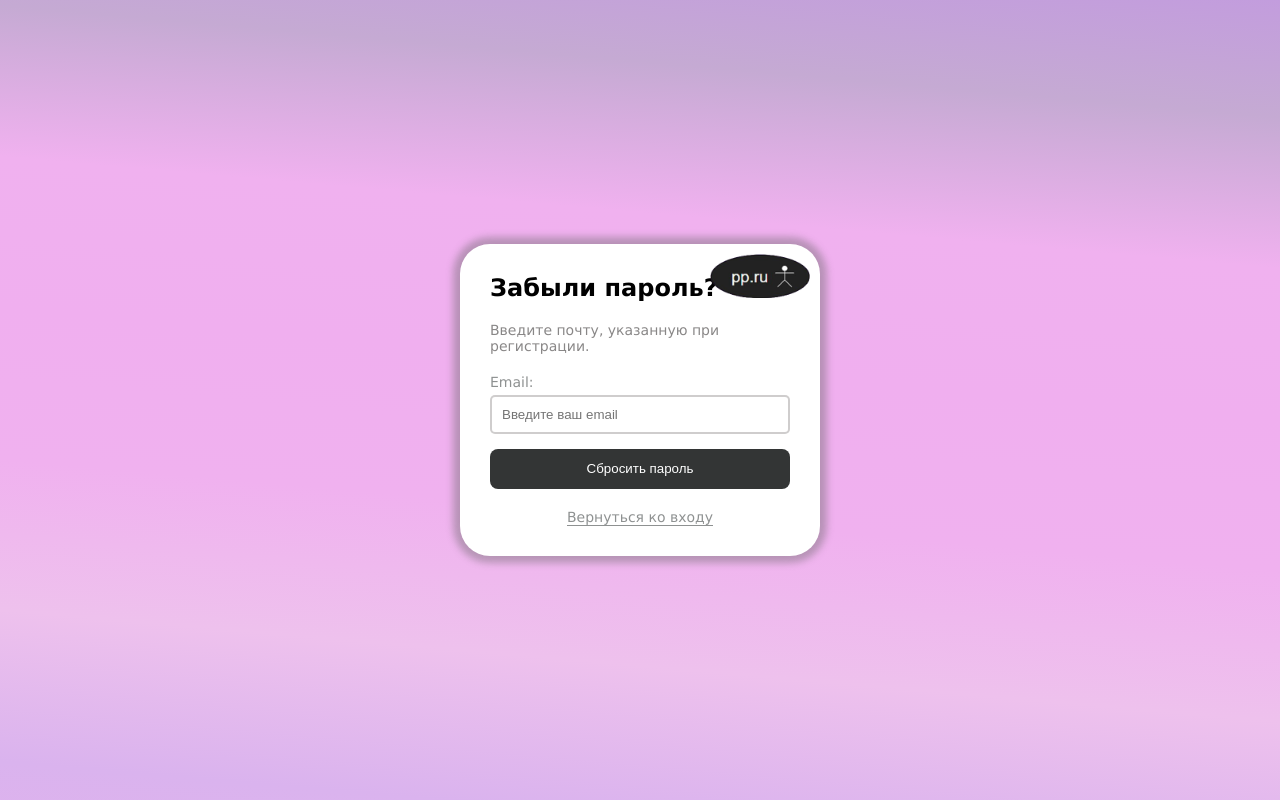
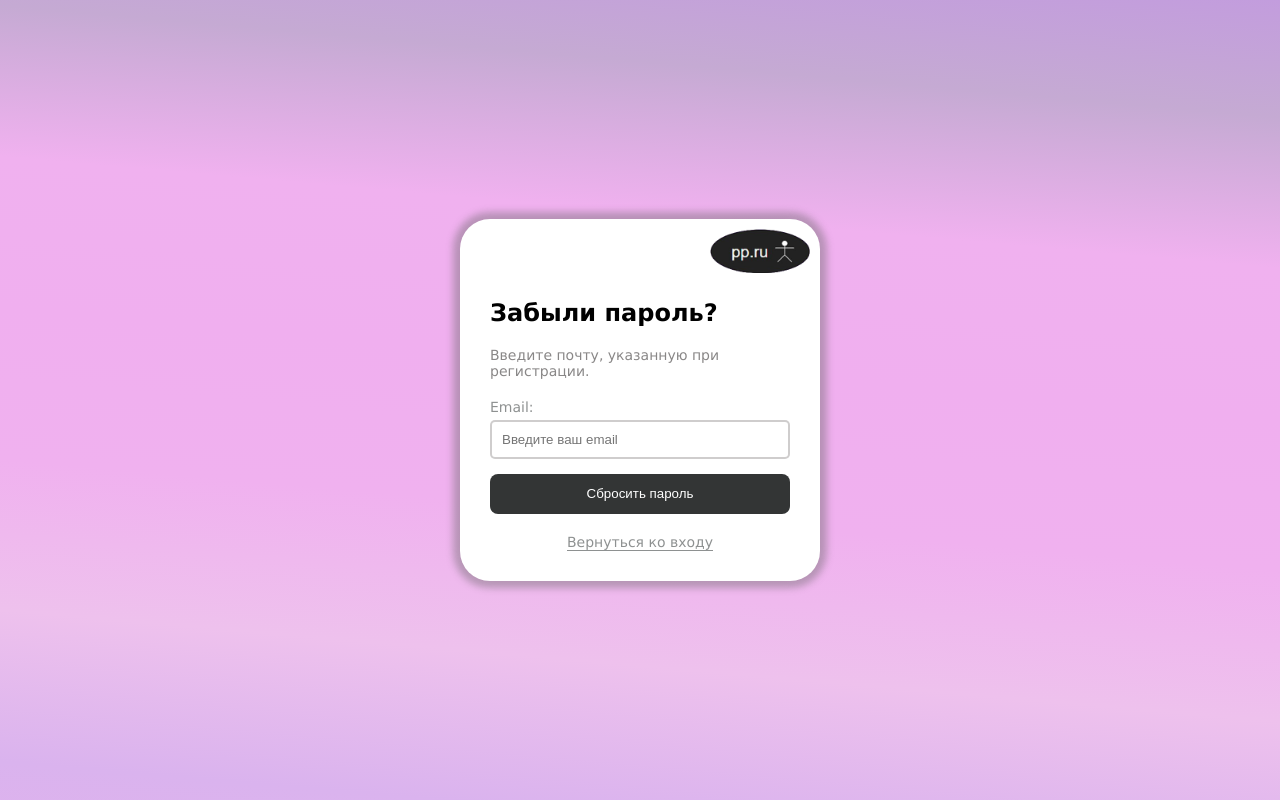
Before and after one commit to yakisomi/pp.ru, a plain HTML site: page forgot_password.html in a window 1280 px wide. Drawn offline with Linux system fonts and the light colour scheme.

Commit message:
Update forgot_password.html

```diff
--- a/forgot_password.html
+++ b/forgot_password.html
@@ -10,7 +10,7 @@
 <body>
   <div class="login-container">
     <img src="logo.png" class="logo" alt="Логотип">
-    <h2>Забыли пароль?</h2>
+    <h2 style="margin-top: 50px" >Забыли пароль?</h2>
     <p class="info">Введите почту, указанную при регистрации.</p>
 
     <form action="#" method="post" id="loginForm" onsubmit="return validateForm()">
```
